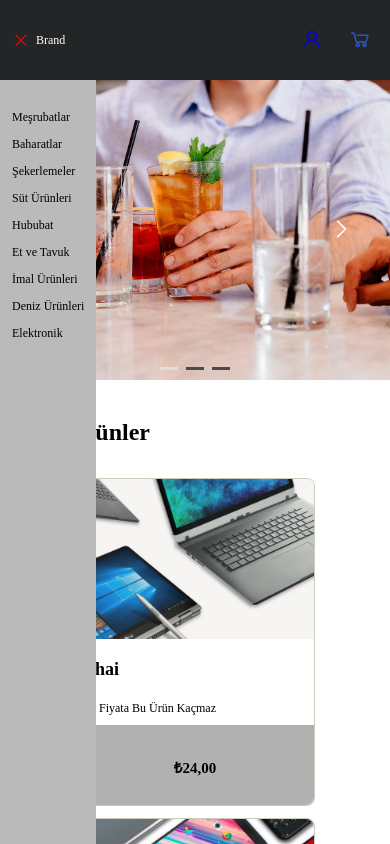
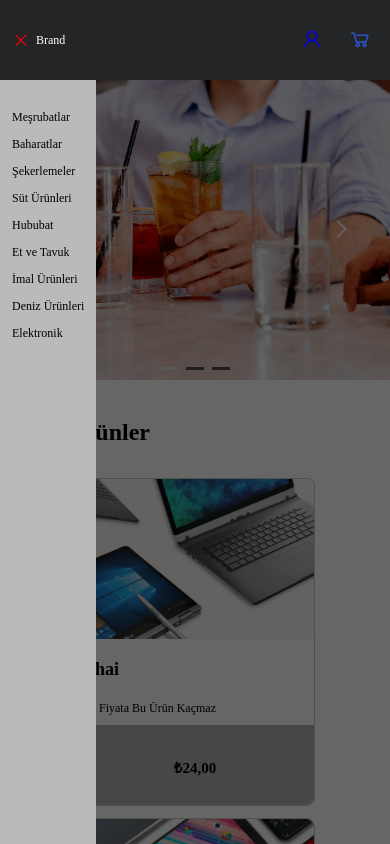
Before and after one commit to onuralpozkan/react-ecommerce, a React (Create React App) app: page / in a window 390 px wide. Both pictures are taken after a click on the element 24 px from the left and 40 px from the top of the page. Shown: the top 844 px of the page. Built offline with nearby package versions, Linux system fonts and the light colour scheme; data requests are answered from the project's data file.

Commit message:
menu overlay

```diff
--- a/src/App.js
+++ b/src/App.js
@@ -7,7 +7,7 @@ import Login from "./pages/Login";
 function App() {
 
   return (
-    <div className="App">
+    <div className="App" style={{position:'relative'}}>
       <Switch>
         <Route path="/product-detail/:productId"><ProductDetail /></Route>
         <Route path="/login"><Login /></Route>
--- a/src/components/Header/Header.css
+++ b/src/components/Header/Header.css
@@ -71,6 +71,16 @@
     color: greenyellow;
     font-weight: 600;
 }
+.menu-overlay {
+    position: absolute;
+    background-color: rgba(0, 0, 0, 0.6);
+    top: 0;
+    bottom: 0;
+    left: 0;
+    right: 0;
+    min-height: 100%;
+    z-index: 9;
+  }
 
 
 
--- a/src/components/Header/Header.jsx
+++ b/src/components/Header/Header.jsx
@@ -11,6 +11,7 @@ const Header = () => {
   const state = useSelector((state) => state.cartReducer);
 
   return (
+    <>
     <header className="header">
       <span onClick={() => setIsMenuOpen(!isMenuOpen)} className="menu">
         {isMenuOpen ? times : bars} <span>Kategoriler</span>
@@ -30,8 +31,10 @@ const Header = () => {
         {state.length !== 0 && <span className="cartInfo">{state.length}</span>}
       </span>
 
-      <Nav clsName={isMenuOpen && "open"} />
+      <Nav clsName={isMenuOpen && "open"} closeMenu={()=>setIsMenuOpen(false)}/>
     </header>
+    {isMenuOpen && <div className="menu-overlay" onClick={()=>setIsMenuOpen(false)}></div>}
+    </>
   );
 };
 
--- a/src/components/Navigation/Nav.jsx
+++ b/src/components/Navigation/Nav.jsx
@@ -1,7 +1,7 @@
 import { Link } from "react-router-dom";
 import useFetch from "../../hooks/useFetch";
 import "./Nav.css";
-const Nav = ({ clsName }) => {
+const Nav = ({ clsName, closeMenu}) => {
 
   const { isLoading, data, error } = useFetch(
     "http://localhost:8000/categories"
@@ -17,7 +17,7 @@ const Nav = ({ clsName }) => {
         {isLoading
           ? "Loading..."
           : data.map((category) => (
-              <li key={category.id}>
+              <li key={category.id} onClick={closeMenu}>
                 <Link to={`/categories/${category.seoUrl}-${category.id}`}>{category.categoryNameTr}</Link>
               </li>
             ))}
```
